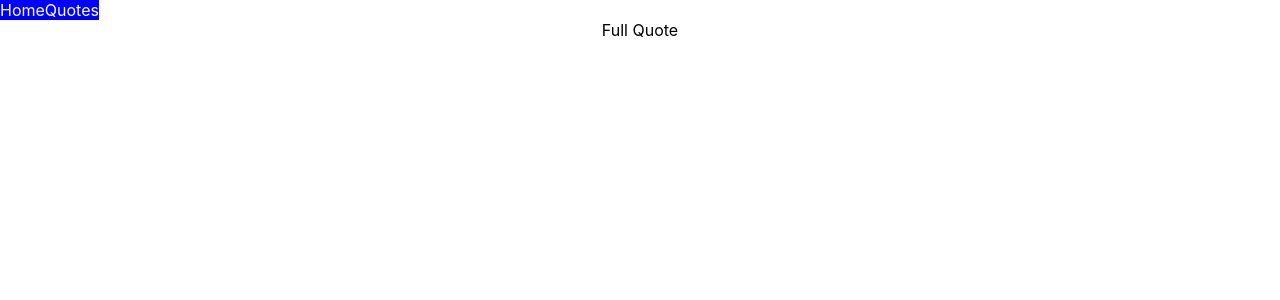
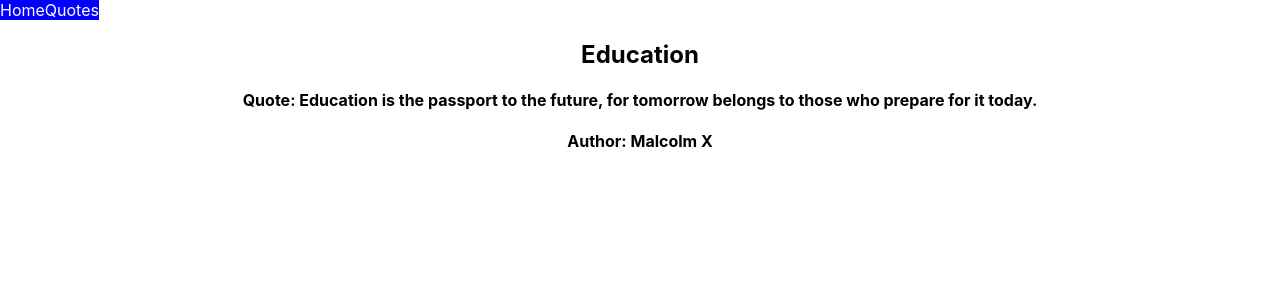
Before and after one commit to biancancanal/motivational-quotes-app, a React (Create React App) app: page /quotes/1 in a window 1280 px wide. Shown: the top 300 px of the page. Built offline with nearby package versions, Linux system fonts and the light colour scheme; no server answers; data requests are answered from the project's data file.

Commit message:
Displayed Full Quote

```diff
--- a/src/containers/QuoteDetails.js
+++ b/src/containers/QuoteDetails.js
@@ -2,25 +2,29 @@
 
 class QuoteDetails extends Component {
     state = {
-        quotes: []
+        fullQuote: {
+            keyword: "",
+            quote: "",
+            author: ""
+        }
     }
 
     componentDidMount() {
-        fetch(`http://localhost:3001/quotes${this.props.match.params.id}`)
+        fetch(`http://localhost:3001/quotes/${this.props.match.params.id}`)
         .then(res => res.json())
         .then(data => {
             console.log(data)
             this.setState({
-                quotes: data
+                fullQuote: data
             })
         })
     }
     render() {
-        // const quotes = this.state.quotes.map((q) => {q.id})
         return (
             <div>
-                Full Quote
-                {/* {quotes} */}
+                <h2>{this.state.fullQuote.keyword}</h2>
+                <h4>Quote: {this.state.fullQuote.quote}</h4>
+                <h4>Author: {this.state.fullQuote.author}</h4>
             </div>
         )
     }
```
